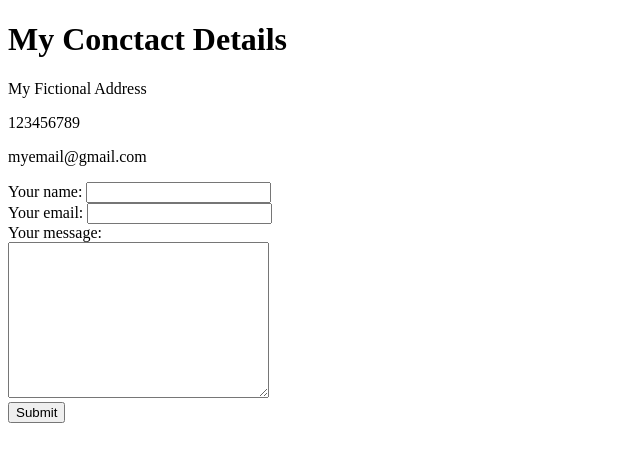
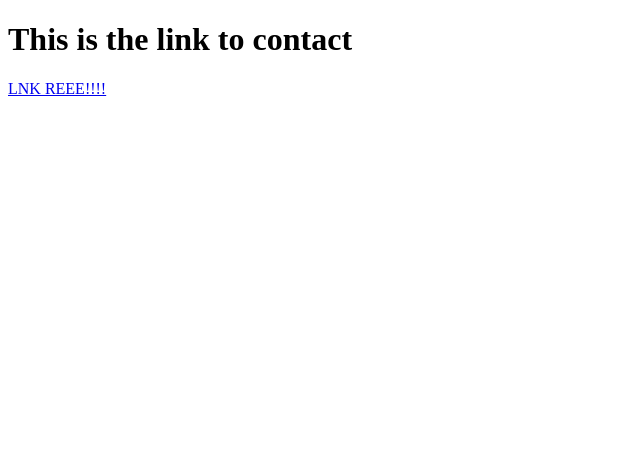
Before and after one commit to SrisaivikasMunagala/cv, a plain HTML site: page index.html in a window 1280 px wide. Shown: the whole page, without its empty margins (0-640 px from the left). Drawn offline with Linux system fonts and the light colour scheme.

Commit message:
Update index.html

```diff
--- a/index.html
+++ b/index.html
@@ -3,21 +3,12 @@
 <html lang="en">
 <head>
     <meta charset="UTF-8">
-    <title>Contact Me</title>
+    <meta http-equiv="X-UA-Compatible" content="IE=edge">
+    <meta name="viewport" content="width=device-width, initial-scale=1.0">
+    <title>Document</title>
 </head>
 <body>
-    <h1>My Conctact Details</h1>
-    <p>My Fictional Address</p>
-    <p>123456789</p>
-    <p>myemail@gmail.com</p>
-    <form action="mailto:srisaivikas.064@gmail.com" enctype="text/plain">
-        <label>Your name:</label>
-        <input type="text" name="Your name"><br>
-        <label for="">Your email:</label>
-        <input type="email" name="your email"><br>
-        <label for="">Your message:</label><br>
-        <textarea name="name" id="" cols="30" rows="10"></textarea><br>
-        <input type="submit"><br>
-    </form>
+    <h1>This is the link to contact</h1>
+    <a href="contact_card.vcf">LNK REEE!!!!</a>
 </body>
 </html>
```
